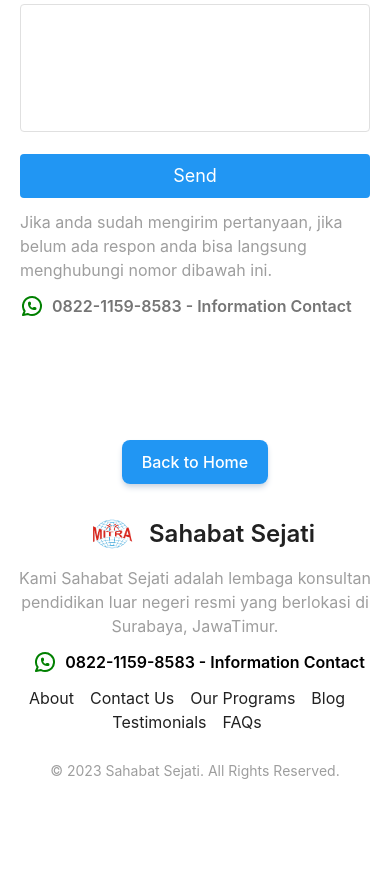
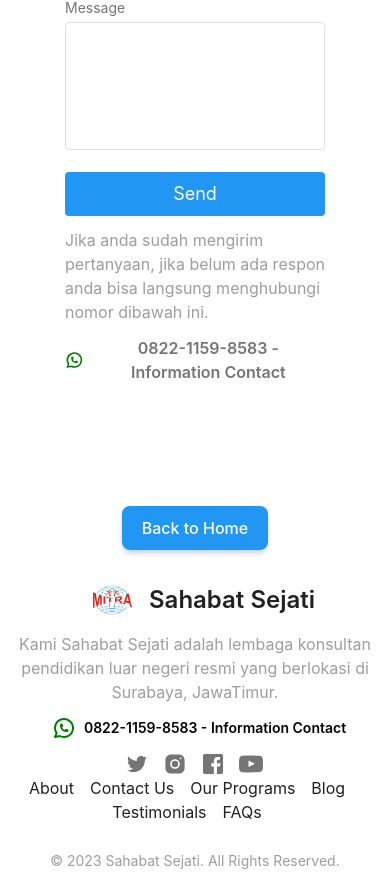
Before and after one commit to ss-app2023/sahabat-sejati, a Next.js app: page /ContactUs in a window 390 px wide. Shown: the part 858-1746 px from the top of the page. Before the commit the page ends 1656 px from the top, so only its background shows below. Built offline with nearby package versions, Linux system fonts and the light colour scheme.

Commit message:
Add files via upload

```diff
--- a/components/Footer.tsx
+++ b/components/Footer.tsx
@@ -31,9 +31,7 @@ const Footer = (props: Props) => {
         <li className="flex flex-none justify-center items-center my-3">
           <svg
             xmlns="http://www.w3.org/2000/svg"
-            className="icon icon-tabler icon-tabler-brand-whatsapp mx-2"
-            width="24"
-            height="24"
+            className="icon icon-tabler icon-tabler-brand-whatsapp mx-2 h-6 w-6"
             viewBox="0 0 24 24"
             strokeWidth="2"
             stroke="green"
@@ -46,13 +44,49 @@ const Footer = (props: Props) => {
             <path d="M9 10a.5 .5 0 0 0 1 0v-1a.5 .5 0 0 0 -1 0v1a5 5 0 0 0 5 5h1a.5 .5 0 0 0 0 -1h-1a.5 .5 0 0 0 0 1"></path>
           </svg>
           <Link
+            className="hover:text-primary-700 font-semibold text-center md:text-lg xs:text-sm"
             href="https://wa.me/6282211598583?text=I'm%20interested%20in%20your%20programs%20to%20getting%20a%20job%20on%20Germany%20and%20Japan"
-            className="hover:text-primary-700 font-semibold text-center"
             target="_blank"
           >
             0822-1159-8583 - Information Contact
           </Link>
         </li>
+
+        <div className="flex justify-center items-center space-x-4">
+          <Link
+            href="/"
+            className="text-gray-600 transition-colors duration-300 hover:text-indigo-400"
+          >
+            <svg viewBox="0 0 24 24" fill="currentColor" className="h-5">
+              <path d="M24,4.6c-0.9,0.4-1.8,0.7-2.8,0.8c1-0.6,1.8-1.6,2.2-2.7c-1,0.6-2,1-3.1,1.2c-0.9-1-2.2-1.6-3.6-1.6 c-2.7,0-4.9,2.2-4.9,4.9c0,0.4,0,0.8,0.1,1.1C7.7,8.1,4.1,6.1,1.7,3.1C1.2,3.9,1,4.7,1,5.6c0,1.7,0.9,3.2,2.2,4.1 C2.4,9.7,1.6,9.5,1,9.1c0,0,0,0,0,0.1c0,2.4,1.7,4.4,3.9,4.8c-0.4,0.1-0.8,0.2-1.3,0.2c-0.3,0-0.6,0-0.9-0.1c0.6,2,2.4,3.4,4.6,3.4 c-1.7,1.3-3.8,2.1-6.1,2.1c-0.4,0-0.8,0-1.2-0.1c2.2,1.4,4.8,2.2,7.5,2.2c9.1,0,14-7.5,14-14c0-0.2,0-0.4,0-0.6 C22.5,6.4,23.3,5.5,24,4.6z" />
+            </svg>
+          </Link>
+          <Link
+            href="/"
+            className="text-gray-600 transition-colors duration-300 hover:text-indigo-400"
+          >
+            <svg viewBox="0 0 30 30" fill="currentColor" className="h-6">
+              <circle cx="15" cy="15" r="4" />
+              <path d="M19.999,3h-10C6.14,3,3,6.141,3,10.001v10C3,23.86,6.141,27,10.001,27h10C23.86,27,27,23.859,27,19.999v-10   C27,6.14,23.859,3,19.999,3z M15,21c-3.309,0-6-2.691-6-6s2.691-6,6-6s6,2.691,6,6S18.309,21,15,21z M22,9c-0.552,0-1-0.448-1-1   c0-0.552,0.448-1,1-1s1,0.448,1,1C23,8.552,22.552,9,22,9z" />
+            </svg>
+          </Link>
+          <Link
+            href="/"
+            className="text-gray-600 transition-colors duration-300 hover:text-indigo-400"
+          >
+            <svg viewBox="0 0 24 24" fill="currentColor" className="h-5">
+              <path d="M22,0H2C0.895,0,0,0.895,0,2v20c0,1.105,0.895,2,2,2h11v-9h-3v-4h3V8.413c0-3.1,1.893-4.788,4.659-4.788 c1.325,0,2.463,0.099,2.795,0.143v3.24l-1.918,0.001c-1.504,0-1.795,0.715-1.795,1.763V11h4.44l-1,4h-3.44v9H22c1.105,0,2-0.895,2-2 V2C24,0.895,23.105,0,22,0z" />
+            </svg>
+          </Link>
+          <Link
+            href="/"
+            className="text-gray-600 transition-colors duration-300 hover:text-indigo-400"
+          >
+            <svg viewBox="0 0 24 24" fill="currentColor" className="h-6">
+              <path d="M23.8,7.2c0,0-0.2-1.7-1-2.4c-0.9-1-1.9-1-2.4-1C17,3.6,12,3.6,12,3.6h0c0,0-5,0-8.4,0.2 c-0.5,0.1-1.5,0.1-2.4,1c-0.7,0.7-1,2.4-1,2.4S0,9.1,0,11.1v1.8c0,1.9,0.2,3.9,0.2,3.9s0.2,1.7,1,2.4c0.9,1,2.1,0.9,2.6,1 c1.9,0.2,8.2,0.2,8.2,0.2s5,0,8.4-0.3c0.5-0.1,1.5-0.1,2.4-1c0.7-0.7,1-2.4,1-2.4s0.2-1.9,0.2-3.9v-1.8C24,9.1,23.8,7.2,23.8,7.2z M9.5,15.1l0-6.7l6.5,3.4L9.5,15.1z" />
+            </svg>
+          </Link>
+        </div>
 
         {/* Bottom Navbar */}
         <ul className="flex flex-wrap justify-center items-center mb-6 text-gray-900 dark:text-white">
--- a/components/ger/FormRegGer.tsx
+++ b/components/ger/FormRegGer.tsx
@@ -10,7 +10,7 @@ const FormRegGer = (props: Props) => {
       id="Form"
       className="max-w-screen-xl mx-auto px-10 py-8 lg:py-10 lg:px-6"
     >
-      <h2 className="md:mb-8 sm:mb-4 xs:mb-4 md:text-6xl sm:text-4xl xs:text-4xl tracking-tight sm:leading-tight font-bold text-gray-900 dark:text-white">
+      <h2 className="md:mb-8 sm:mb-4 xs:mb-4 md:text-6xl sm:text-4xl xs:text-4xl tracking-tight xs:leading-tight sm:leading-tight font-bold text-gray-900 dark:text-white">
         Form Registration{" "}
         <span className="font-extrabold text-indigo-600">Ausbildung</span>
       </h2>
--- a/components/ger/HeroSectionGer.tsx
+++ b/components/ger/HeroSectionGer.tsx
@@ -15,7 +15,11 @@ const HeroSectionGer = (props: Props) => {
         <div className="grid grid-cols-1 lg:h-screen lg:grid-cols-2">
           <div className="relative z-10 lg:py-16">
             <div className="relative h-64 sm:h-80 lg:h-full">
-              <img alt="Germany" src="https://jerman.mitragroup.id/wp-content/uploads/2022/07/IMG_1371-1024x768.jpeg" className="absolute inset-0 h-full w-full object-cover xs:shadow-none md:shadow-2xl" />
+              <img
+                alt="Germany"
+                src="https://jerman.mitragroup.id/wp-content/uploads/2022/07/IMG_1371-1024x768.jpeg"
+                className="absolute inset-0 h-full w-full object-cover xs:shadow-none md:shadow-2xl"
+              />
             </div>
           </div>
 
@@ -23,13 +27,22 @@ const HeroSectionGer = (props: Props) => {
             <span className="xs:hidden xs:shad lg:absolute lg:inset-y-0 lg:-left-16 lg:block lg:w-16 lg:bg-gray-100"></span>
 
             <div className="p-8 sm:p-16 lg:p-24">
-              <h2 className="text-2xl font-bold sm:text-3xl">
-                Program <span className="font-extrabold text-indigo-600">Ausbildung</span>
+              <h2 className="text-2xl font-bold sm:text-3xl xs:text-4xl xs:leading-tight">
+                Program{" "}
+                <span className="font-extrabold text-indigo-600">
+                  Ausbildung
+                </span>
               </h2>
 
               <p className="mt-4 text-gray-600">
-                Sahabat Sejati - MSA adalah lembaga konsultan pendidikan luar negeri resmi yang berlokasi di Surabaya, JawaTimur. Kami menyediakan berbagai pilihan pendidikan bahasa yang siap mendukung kesuksesan masa depan anda mengikuti
-                pendidikan maupun mengembangkan karir di luar negeri, Khususnya pendidikan vokasi dan bekerja di Jerman (Eropa) . Program ini (Ausbildung) saat ini tersedia dibidang perhotelan, restoran, chef dan keperawatan.
+                Sahabat Sejati - MSA adalah lembaga konsultan pendidikan luar
+                negeri resmi yang berlokasi di Surabaya, JawaTimur. Kami
+                menyediakan berbagai pilihan pendidikan bahasa yang siap
+                mendukung kesuksesan masa depan anda mengikuti pendidikan maupun
+                mengembangkan karir di luar negeri, Khususnya pendidikan vokasi
+                dan bekerja di Jerman (Eropa) . Program ini (Ausbildung) saat
+                ini tersedia dibidang perhotelan, restoran, chef dan
+                keperawatan.
               </p>
 
               <a
--- a/tailwind.config.js
+++ b/tailwind.config.js
@@ -11,7 +11,7 @@ module.exports = {
   ],
   theme: {
     screens: {
-      xs: "400px",
+      xs: "300px",
       sm: "640px",
       md: "768px",
       lg: "1024px",
@@ -20,7 +20,18 @@ module.exports = {
     },
     extend: {
       colors: {
-        primary: { 50: "#ecfdf5", 100: "#d1fae5", 200: "#a7f3d0", 300: "#6ee7b7", 400: "#34d399", 500: "#10b981", 600: "#059669", 700: "#047857", 800: "#065f46", 900: "#064e3b" },
+        primary: {
+          50: "#ecfdf5",
+          100: "#d1fae5",
+          200: "#a7f3d0",
+          300: "#6ee7b7",
+          400: "#34d399",
+          500: "#10b981",
+          600: "#059669",
+          700: "#047857",
+          800: "#065f46",
+          900: "#064e3b",
+        },
         red: {
           50: "#ffebee",
           100: "#ffcdd2",
@@ -363,7 +374,23 @@ module.exports = {
       },
     },
     fontFamily: {
-      body: ["Inter", "ui-sans-serif", "system-ui", "-apple-system", "system-ui", "Segoe UI", "Roboto", "Helvetica Neue", "Arial", "Noto Sans", "sans-serif", "Apple Color Emoji", "Segoe UI Emoji", "Segoe UI Symbol", "Noto Color Emoji"],
+      body: [
+        "Inter",
+        "ui-sans-serif",
+        "system-ui",
+        "-apple-system",
+        "system-ui",
+        "Segoe UI",
+        "Roboto",
+        "Helvetica Neue",
+        "Arial",
+        "Noto Sans",
+        "sans-serif",
+        "Apple Color Emoji",
+        "Segoe UI Emoji",
+        "Segoe UI Symbol",
+        "Noto Color Emoji",
+      ],
       sans: [
         "Inter",
         "ui-sans-serif",
```
Also changed, not shown: components/ger/ContentGer1.tsx (+11 -11 lines), components/ger/ContentGer2.tsx (+9 -11 lines).
